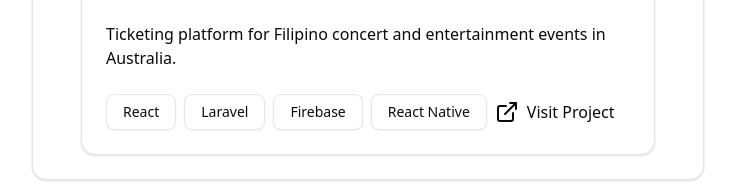
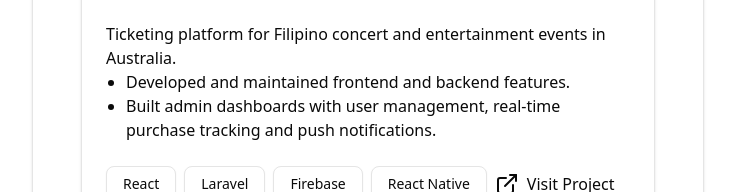
Before and after one commit to AcaoLininCheBagani/Bagani, a Next.js app: page / in a window 1280 px wide. Shown: the part 1399-1591 px from the top of the page, without its empty margins (272-1007 px from the left). Built offline with nearby package versions, Linux system fonts and the light colour scheme.

Commit message:
#0: update portfolio

```diff
--- a/app/globals.css
+++ b/app/globals.css
@@ -115,7 +115,10 @@ body {
   --sidebar-border: oklch(1 0 0 / 10%);
   --sidebar-ring: oklch(0.556 0 0);
 }
-
+ul {
+  list-style-type: disc;
+  padding-left: 20px;
+}
 @layer base {
   * {
     @apply border-border outline-ring/50;
--- a/app/pageComponents/Project.tsx
+++ b/app/pageComponents/Project.tsx
@@ -3,6 +3,12 @@ import { Button } from "@/components/ui/button";
 import { Avatar, AvatarFallback, AvatarImage } from "@/components/ui/avatar";
 import { ExternalLink } from "lucide-react";
 export default function Project() {
+  const lng = [
+    {l:'React'},
+    {l:'Laravel'},
+    {l:'Firebase'},
+    {l:'React Native'},
+  ]
   return (
     <Card>
       <CardContent>
@@ -30,13 +36,18 @@ export default function Project() {
               <p>
                 Ticketing platform for Filipino concert and entertainment events in Australia.
               </p>
+              <div>
+                <ul className="">
+                  <li>Developed and maintained frontend and backend features.</li>
+                  <li>Built admin dashboards with user management, real-time purchase tracking and push notifications.</li>
+                </ul>
+              </div>
             </CardContent>
             <CardContent>
               <div className="flex flex-wrap gap-2">
-                <Button variant='outline'>React</Button>
-                <Button variant='outline'>Laravel</Button>
-                <Button variant='outline'>Firebase</Button>
-                <Button variant='outline'>React Native</Button>
+                {lng.map((el, key) => (
+                  <Button variant='outline' key={key}>{el.l}</Button>
+                ))}
                 <a
                   href="https://apps.apple.com/ph/app/sana-all/id6456751289"
                   target="_blank"
```
